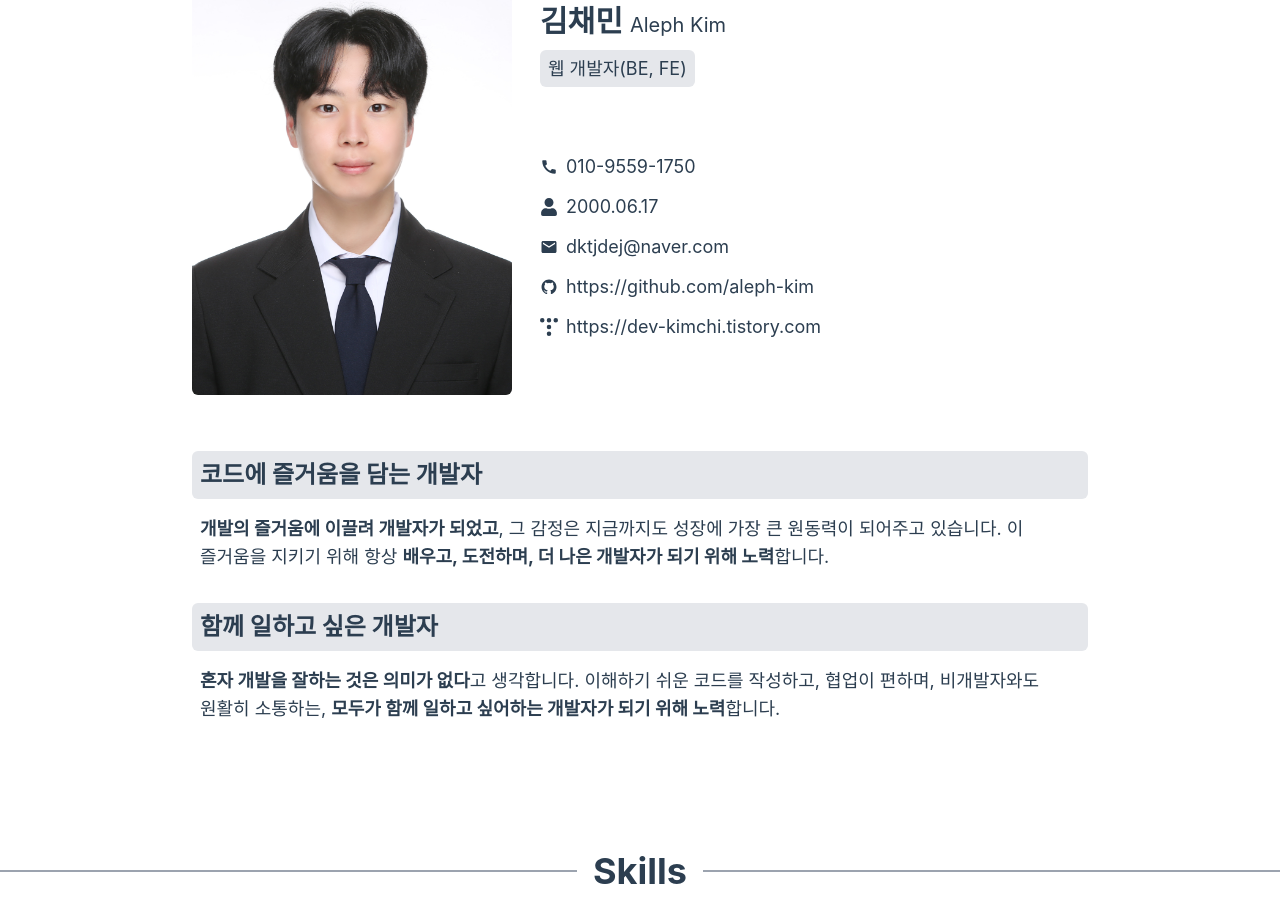
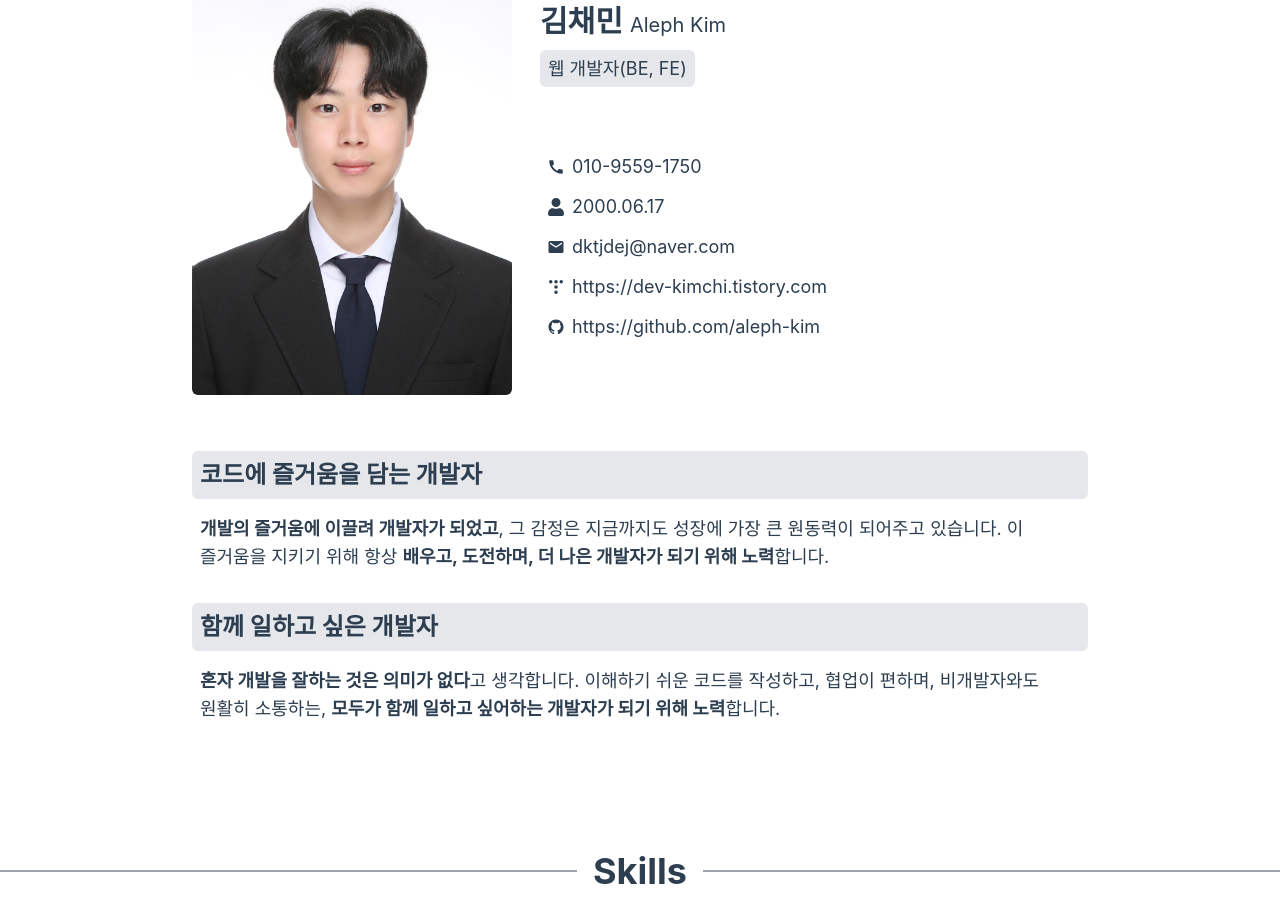
Before and after one commit to Aleph-Kim/portfolio, a Vue app: page / in a window 1280 px wide. Shown: the part 1040-1963 px from the top of the page. Built offline with nearby package versions, Linux system fonts and the light colour scheme.

Commit message:
수정 - About 컴포넌트 티스토리 아이콘 사이즈 축소 및 아이콘 간격 통일

```diff
--- a/src/components/About.vue
+++ b/src/components/About.vue
@@ -19,8 +19,8 @@
                         </span>
                     </div>
                     <div class="mt-4">
-                        <p class="mb-3 flex items-center gap-2">
-                            <svg stroke="currentColor" fill="currentColor" stroke-width="0" viewBox="0 0 24 24"
+                        <p class="mb-3 flex items-center">
+                            <svg stroke="currentColor" fill="currentColor" stroke-width="0" viewBox="0 0 24 24" class="w-8"
                                 height="1em" width="1em" xmlns="http://www.w3.org/2000/svg">
                                 <path fill="none" d="M0 0h24v24H0z"></path>
                                 <path
@@ -29,8 +29,8 @@
                             </svg>
                             {{ about.phone }}
                         </p>
-                        <p class="mb-3 flex items-center gap-2">
-                            <svg stroke="currentColor" fill="currentColor" stroke-width="0" viewBox="0 0 448 512"
+                        <p class="mb-3 flex items-center">
+                            <svg stroke="currentColor" fill="currentColor" stroke-width="0" viewBox="0 0 448 512" class="w-8"
                                 height="1em" width="1em" xmlns="http://www.w3.org/2000/svg">
                                 <path
                                     d="M224 256c70.7 0 128-57.3 128-128S294.7 0 224 0 96 57.3 96 128s57.3 128 128 128zm89.6 32h-16.7c-22.2 10.2-46.9 16-72.9 16s-50.6-5.8-72.9-16h-16.7C60.2 288 0 348.2 0 422.4V464c0 26.5 21.5 48 48 48h352c26.5 0 48-21.5 48-48v-41.6c0-74.2-60.2-134.4-134.4-134.4z">
@@ -38,8 +38,8 @@
                             </svg>
                             {{ about.birthday }}
                         </p>
-                        <p class="mb-3 flex items-center gap-2">
-                            <svg stroke="currentColor" fill="currentColor" stroke-width="0" viewBox="0 0 24 24"
+                        <p class="mb-3 flex items-center">
+                            <svg stroke="currentColor" fill="currentColor" stroke-width="0" viewBox="0 0 24 24" class="w-8"
                                 height="1em" width="1em" xmlns="http://www.w3.org/2000/svg">
                                 <path fill="none" d="M0 0h24v24H0z"></path>
                                 <path
@@ -48,8 +48,18 @@
                             </svg>
                             {{ about.email }}
                         </p>
-                        <p class="mb-3 flex items-center gap-2">
-                            <svg xmlns="http://www.w3.org/2000/svg" width="1em" height="1em" viewBox="0 0 24 24">
+                        <p class="mb-3 flex items-center">
+                            <svg xmlns="http://www.w3.org/2000/svg" width="1em" height="1em" viewBox="0 0 24 24" class="text-sm w-8">
+                                <path fill="currentColor"
+                                    d="M0 3a3 3 0 1 0 6 0a3 3 0 0 0-6 0m9 18a3 3 0 1 0 6 0a3 3 0 0 0-6 0m0-9a3 3 0 1 0 6 0a3 3 0 0 0-6 0m0-9a3 3 0 1 0 6 0a3 3 0 0 0-6 0m9 0a3 3 0 1 0 6 0a3 3 0 0 0-6 0" />
+                            </svg>
+                            <a :href="about.blog" target="_blank" title="개발자 블로그 바로가기"
+                                class="text-[currentColor] no-underline cursor-pointer">
+                                {{ about.blog }}
+                            </a>
+                        </p>
+                        <p class="mb-3 flex items-center">
+                            <svg xmlns="http://www.w3.org/2000/svg" width="1em" height="1em" viewBox="0 0 24 24" class="w-8">
                                 <path fill-rule="evenodd" clip-rule="evenodd"
                                     d="M12.026 2c-5.509 0-9.974 4.465-9.974 9.974c0 4.406 2.857 8.145 6.821 9.465c.499.09.679-.217.679-.481c0-.237-.008-.865-.011-1.696c-2.775.602-3.361-1.338-3.361-1.338c-.452-1.152-1.107-1.459-1.107-1.459c-.905-.619.069-.605.069-.605c1.002.07 1.527 1.028 1.527 1.028c.89 1.524 2.336 1.084 2.902.829c.091-.645.351-1.085.635-1.334c-2.214-.251-4.542-1.107-4.542-4.93c0-1.087.389-1.979 1.024-2.675c-.101-.253-.446-1.268.099-2.64c0 0 .837-.269 2.742 1.021a9.582 9.582 0 0 1 2.496-.336a9.554 9.554 0 0 1 2.496.336c1.906-1.291 2.742-1.021 2.742-1.021c.545 1.372.203 2.387.099 2.64c.64.696 1.024 1.587 1.024 2.675c0 3.833-2.33 4.675-4.552 4.922c.355.308.675.916.675 1.846c0 1.334-.012 2.41-.012 2.737c0 .267.178.577.687.479C19.146 20.115 22 16.379 22 11.974C22 6.465 17.535 2 12.026 2z"
                                     fill="currentColor" />
@@ -57,16 +67,6 @@
                             <a :href="about.github" target="_blank" title="개발자 깃허브 바로가기"
                                 class="text-[currentColor] no-underline cursor-pointer">
                                 {{ about.github }}
-                            </a>
-                        </p>
-                        <p class="mb-3 flex items-center gap-2">
-                            <svg xmlns="http://www.w3.org/2000/svg" width="1em" height="1em" viewBox="0 0 24 24">
-                                <path fill="currentColor"
-                                    d="M0 3a3 3 0 1 0 6 0a3 3 0 0 0-6 0m9 18a3 3 0 1 0 6 0a3 3 0 0 0-6 0m0-9a3 3 0 1 0 6 0a3 3 0 0 0-6 0m0-9a3 3 0 1 0 6 0a3 3 0 0 0-6 0m9 0a3 3 0 1 0 6 0a3 3 0 0 0-6 0" />
-                            </svg>
-                            <a :href="about.blog" target="_blank" title="개발자 블로그 바로가기"
-                                class="text-[currentColor] no-underline cursor-pointer">
-                                {{ about.blog }}
                             </a>
                         </p>
                     </div>
```
